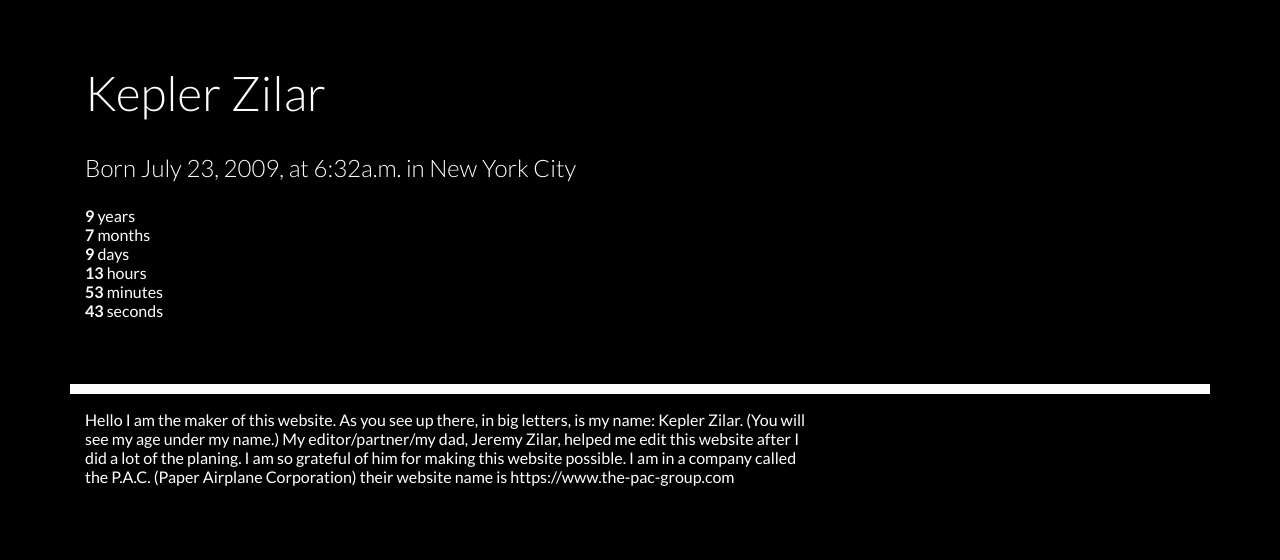
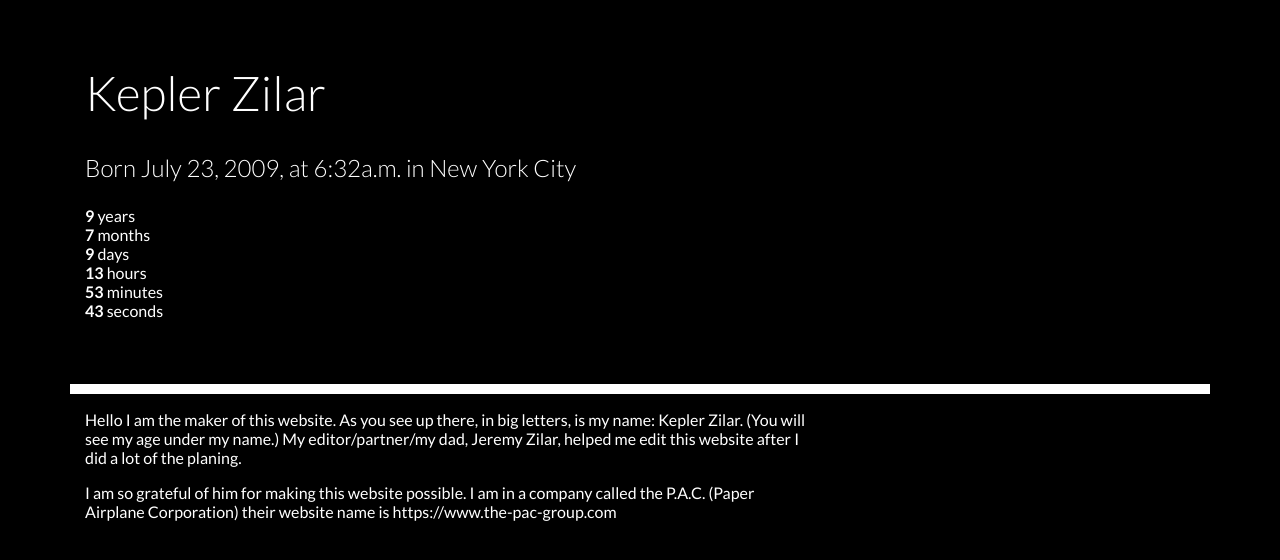
Before and after one commit to kcezz/keplr.me, a Jekyll site: the page built from index.md, in a window 1280 px wide. Shown: the top 560 px of the page. Built offline with Jekyll 4.4.1, drawn with Linux system fonts in a browser that asks for light colours; nearby versions of some CDN libraries; part of the change alters nothing that is shown.

Commit message:
Added link to P.a.c

```diff
--- a/index.md
+++ b/index.md
@@ -3,4 +3,6 @@ layout: home
 title: Kepler Zilar
 ---
 
-Hello I am the maker of this website. As you see up there, in big letters, is my name: Kepler Zilar. (You will see my age under my name.) My editor/partner/my dad, Jeremy Zilar, helped me edit this website after I did a lot of the planing. I am so grateful of him for making this website possible. I am in a company called the P.A.C. (Paper Airplane Corporation) their website name is https://www.the-pac-group.com
+Hello I am the maker of this website. As you see up there, in big letters, is my name: Kepler Zilar. (You will see my age under my name.) My editor/partner/my dad, Jeremy Zilar, helped me edit this website after I did a lot of the planing.
+
+I am so grateful of him for making this website possible. I am in a company called the P.A.C. (Paper Airplane Corporation) their website name is [https://www.the-pac-group.com](https://www.the-pac-group.com)
```
